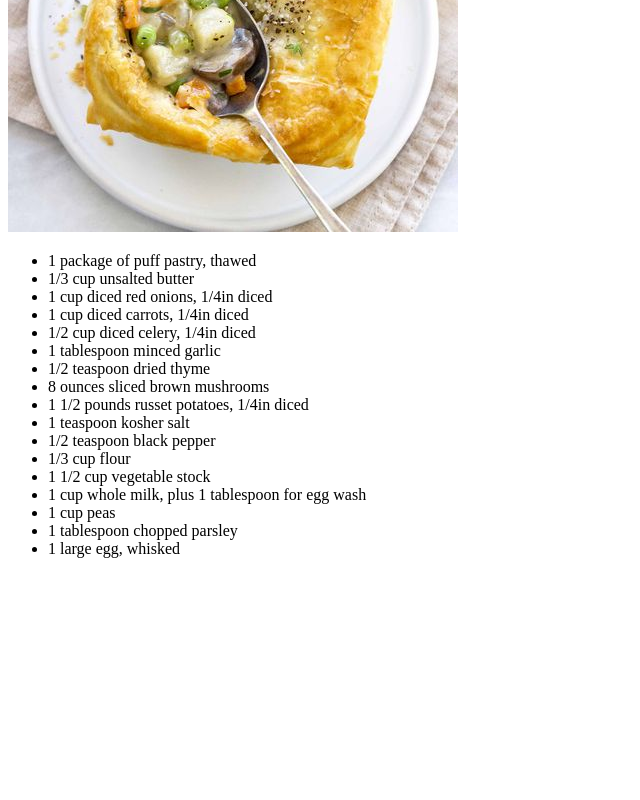
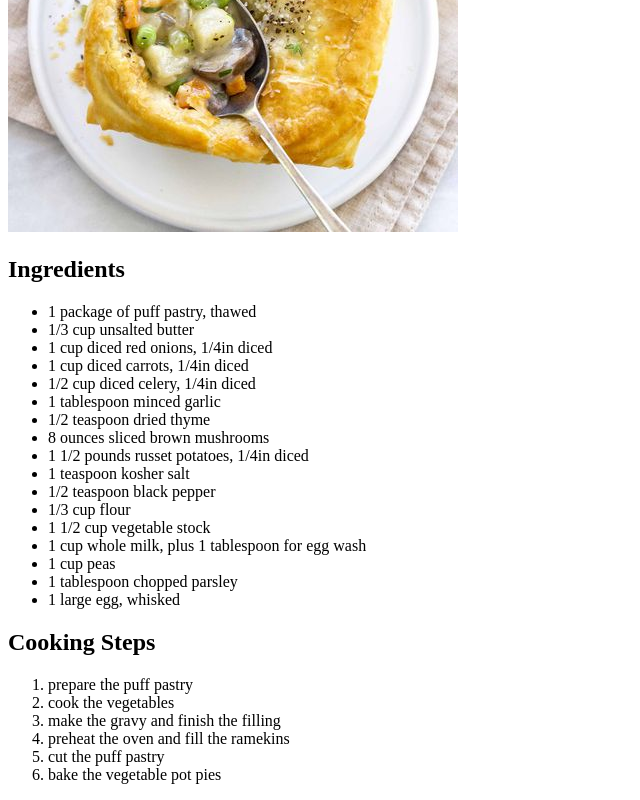
Before and after one commit to DaKirnz/odin_recipes, a plain HTML site: page recipes/Vegetable_Pot_Pie.html in a window 1280 px wide. Shown: the part 406-1206 px from the top of the page, without its empty margins (0-640 px from the left). Before the commit the page ends 980 px from the top, so only its background shows below. Drawn offline with Linux system fonts and the light colour scheme.

Commit message:
added cooking steps for vegetable pot pie

```diff
--- a/recipes/Vegetable_Pot_Pie.html
+++ b/recipes/Vegetable_Pot_Pie.html
@@ -6,6 +6,7 @@
   </head>
   <body>
     <img src="img/vegetable_pot_pie.jpeg" alt="A picture of a finished vegetable pot pie.">
+    <h2>Ingredients</h2>
     <ul>
       <li>1 package of puff pastry, thawed</li>
       <li>1/3 cup unsalted butter</li>
@@ -25,5 +26,14 @@
       <li>1 tablespoon chopped parsley</li>
       <li>1 large egg, whisked</li>
     </ul>
+    <h2>Cooking Steps</h2>
+    <ol>
+      <li>prepare the puff pastry</li>
+      <li>cook the vegetables</li>
+      <li>make the gravy and finish the filling</li>
+      <li>preheat the oven and fill the ramekins</li>
+      <li>cut the puff pastry</li>
+      <li>bake the vegetable pot pies</li>
+    </ol>
   </body>
 </html>
```
